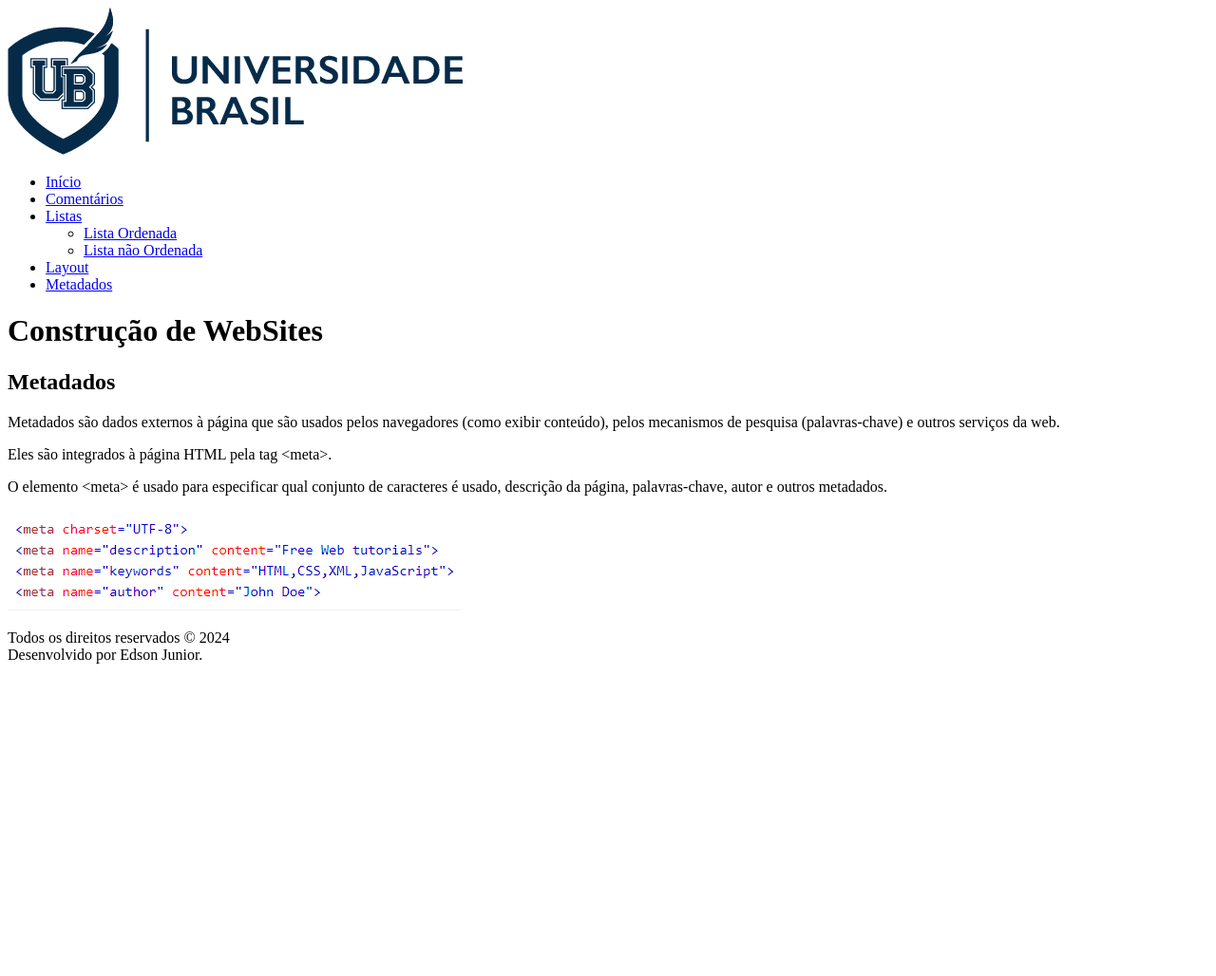
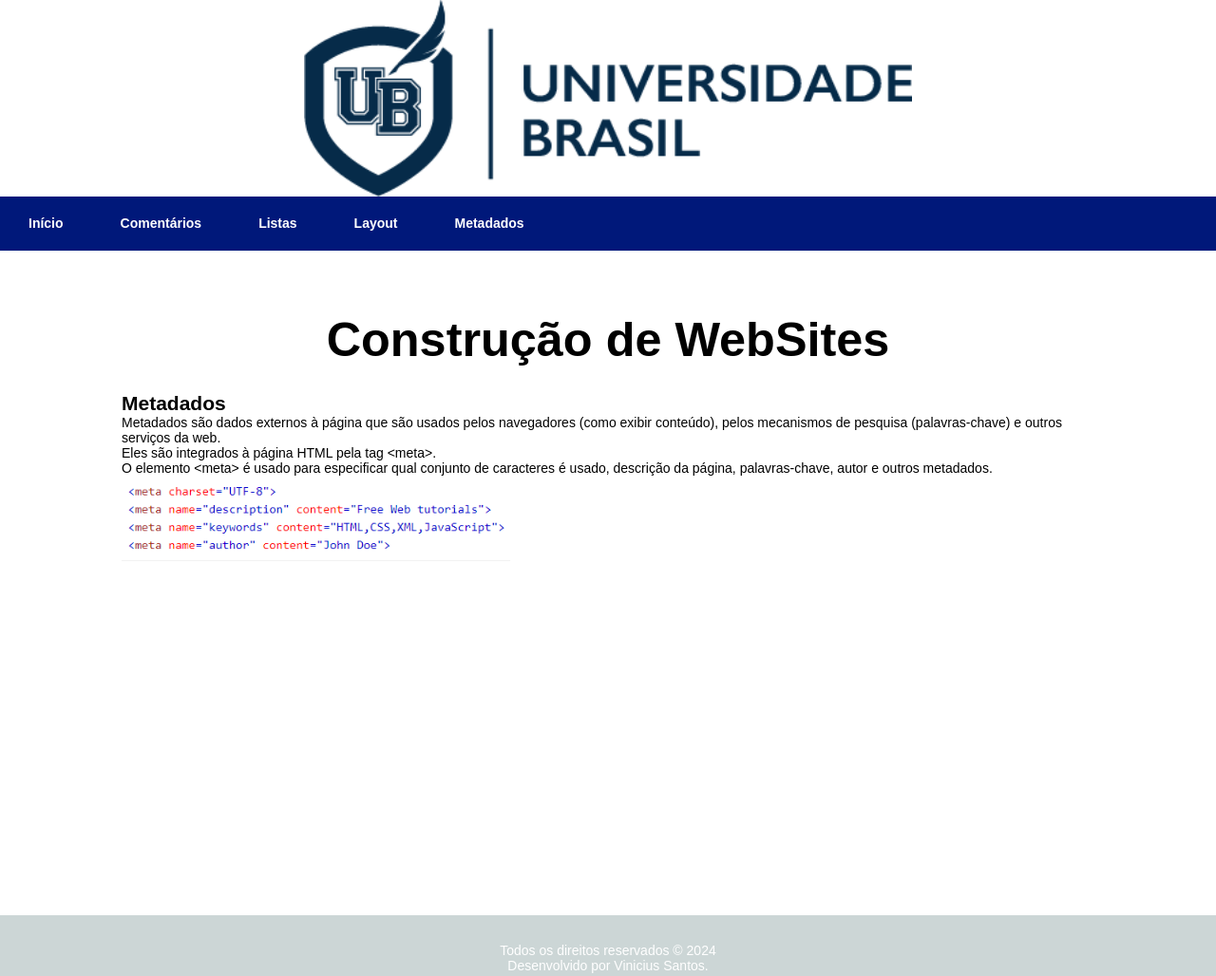
Before and after one commit to vinicius011s/pasta_azul, a plain HTML site: page aula2/metadados.html in a window 1280 px wide. Shown: the whole page at 95% size. Before the commit the page ends 800 px from the top, so only its background shows below. Drawn offline with Linux system fonts and the light colour scheme.

Commit message:
alteração nos exericiios para github

```diff
--- a/aula2/comentarios.html
+++ b/aula2/comentarios.html
@@ -8,13 +8,14 @@
     <meta name="keyword" content="html,css,javascript,websites,webdesign">
     <meta name="author" content="Edson Junior">
     <title>Universidade Brasil - ADS</title>
+    <link rel="stylesheet" href="./css/style.css">
 </head>
 <body>
-    <header>
+    <header class="flex-container" id="conteudo">
         <img src="./imagem/logo_ub.png" alt="logo universidade brasil azul">
     </header>
-    <nav>
-        <ul>
+    <nav class="flex-container">
+        <ul id="menu">
             <li><a href="index.html">Início</a></li>
             <li><a href="comentarios.html">Comentários</a></li>
             <li><a href="#">Listas</a>
@@ -27,7 +28,7 @@
             <li><a href="metadados.html">Metadados</a></li>
         </ul>
     </nav>
-    <main>
+    <main class="flex-container" id="conteudo">
         <h1>Construção de WebSites</h1>
         <section>
             <h2>Comentários</h2>
@@ -36,7 +37,7 @@
             <img src="./imagem/comentarios.png" alt="imagem com tags html para comentários">
         </section>
     </main>
-    <footer>
+    <footer class="flex-container" id="rodape">
         <p>Todos os direitos reservados &copy; 2024 <br>
             Desenvolvido por Edson Junior.
         </p>
--- /dev/null
+++ b/aula2/css/style.css
@@ -0,0 +1,127 @@
+*{
+     margin: 0;
+     padding: 0;
+     font-size: 14px;
+}
+
+.flex-container{
+    display: flex;
+    width: 100%;
+}
+
+#topo{
+    width: 100%;
+    height: auto;
+    background-color: #fff;
+    justify-content: center;
+}
+
+#topo img{
+    width: 50%;
+    height: auto;
+}
+
+nav{
+    width: 100%;
+    height: auto;
+    background-color: #00187a;
+
+}
+
+#menu{
+    list-style: none;
+    display: inline-flex;
+    justify-content: space-around;
+}
+
+/*submenu*/
+
+#menu li{
+    position: relative;
+    padding: 20px 30px;
+
+}
+
+/*submenu*/
+
+#menu li a{
+    color: #fff;
+    text-decoration: none;
+    font-weight: bold;/*comentario*/
+    font-family: Arial, Helvetica, sans-serif;
+}
+
+/*passe o curso pra ver o link*/
+
+#menu li a:hover{
+    text-decoration: underline;
+    transition: 0.5s;
+
+}
+
+/*submenu*/
+
+#menu li ul{
+    display: none;
+    position: absolute;
+    list-style: none;
+    top:40px;
+    left: 0;
+    background-color: #010a30;
+}
+
+/*exibir o submenu*/
+
+#menu li:hover ul{
+    display: block;
+
+}
+
+#menu li ul li{
+    display: block;
+    width: 140px;
+
+}
+
+#conteudo{
+    min-height: 700px;
+    flex-direction: column;
+    font-family: Arial, Helvetica, sans-serif;
+    font-size: 1.2em;
+
+}
+
+
+#conteudo img{
+    width: 40%;
+    height: auto;
+
+}
+
+h1{
+    text-align: center;
+    font-size: 3em;
+    padding-top: 5%;
+
+}
+h2{
+    font-size: 1.5em;
+
+}
+
+section{
+    padding: 2% 10%;
+
+}
+
+#rodape{
+    justify-content: center;
+    align-items: center;
+    text-align: center;
+    background-color: #0333;
+    color: #fff;
+    font-size: 0.8em;
+    height: 90px;
+    font-family: Arial, Helvetica, sans-serif;
+
+}
--- a/aula2/metadados.html
+++ b/aula2/metadados.html
@@ -8,13 +8,14 @@
     <meta name="keyword" content="html,css,javascript,websites,webdesign">
     <meta name="author" content="Edson Junior">
     <title>Universidade Brasil - ADS</title>
+    <link rel="stylesheet" href="./css/style.css">
 </head>
 <body>
-    <header>
+    <header class="flex-container" id="topo">
         <img src="./imagem/logo_ub.png" alt="logo universidade brasil azul">
     </header>
-    <nav>
-        <ul>
+    <nav class="flex-container" >
+        <ul id="menu">
             <li><a href="index.html">Início</a></li>
             <li><a href="comentarios.html">Comentários</a></li>
             <li><a href="#">Listas</a>
@@ -27,7 +28,7 @@
             <li><a href="metadados.html">Metadados</a></li>
         </ul>
     </nav>
-    <main>
+    <main class="flex-container" id="conteudo">
         <h1>Construção de WebSites</h1>
         <section>
             <h2>Metadados</h2>
@@ -37,9 +38,9 @@
             <img src="./imagem/metadados.png" alt="imagem com tags html para lista não ordenada">
         </section>
     </main>
-    <footer>
+    <footer class="flex-container" id="rodape">
         <p>Todos os direitos reservados &copy; 2024 <br>
-            Desenvolvido por Edson Junior.
+            Desenvolvido por Vinicius Santos.
         </p>
     </footer>
 </body>
```
Also changed, not shown: aula2/index.html (+6 -5 lines), aula2/layout.html (+6 -5 lines), aula2/lista_nao_ordenada.html (+6 -5 lines), aula2/lista_ordenada.html (+6 -5 lines).
